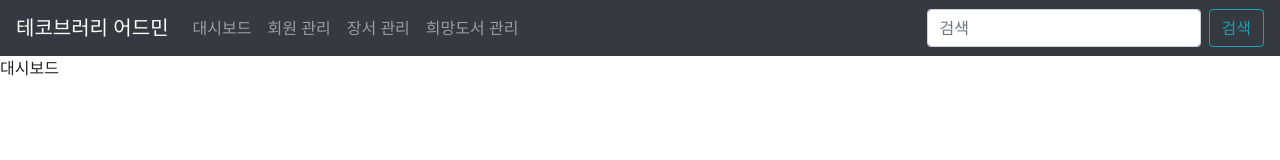
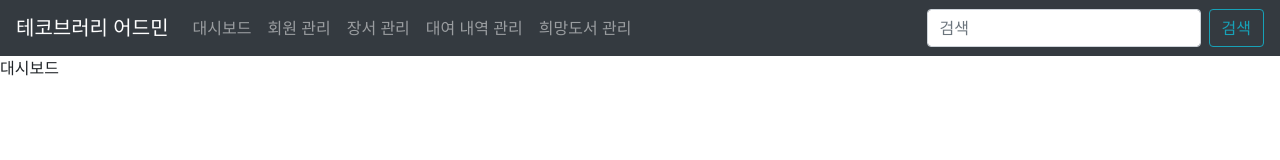
Before and after one commit to milzipmoza-developers/tecobrary-admin-client-v2, a Next.js app: page / in a window 1280 px wide. Shown: the top 160 px of the page. Built offline with nearby package versions, Linux system fonts and the light colour scheme.

Commit message:
[#1] feat - 대여 내역 관리 버튼 추가

```diff
--- a/components/templates/AppBarLayout.tsx
+++ b/components/templates/AppBarLayout.tsx
@@ -22,6 +22,7 @@ const AppBarLayout = ({children}: IProps) => {
                     <Nav.Link href="/">대시보드</Nav.Link>
                     <Nav.Link href="/users">회원 관리</Nav.Link>
                     <Nav.Link href="/books">장서 관리</Nav.Link>
+                    <Nav.Link href="/histories">대여 내역 관리</Nav.Link>
                     <Nav.Link href="/wishes">희망도서 관리</Nav.Link>
                 </Nav>
                 <Form inline>
```
